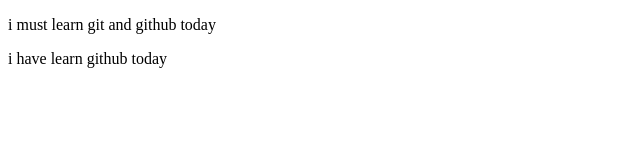
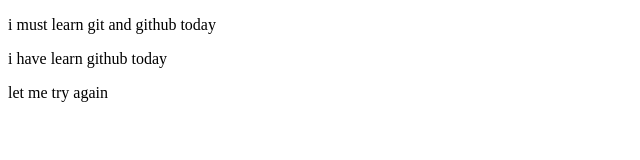
Before and after one commit to Ancestor247/my_2nd_websites, a plain HTML site: page index.html in a window 1280 px wide. Shown: the whole page, without its empty margins (0-640 px from the left). Drawn offline with Linux system fonts and the light colour scheme.

Commit message:
3rd commit

```diff
--- a/index.html
+++ b/index.html
@@ -8,5 +8,6 @@
   <body>
     <p>i must learn git and github today</p>
     <p>i have learn github today</p>
+    <p>let me try again</p>
   </body>
 </html>
```
